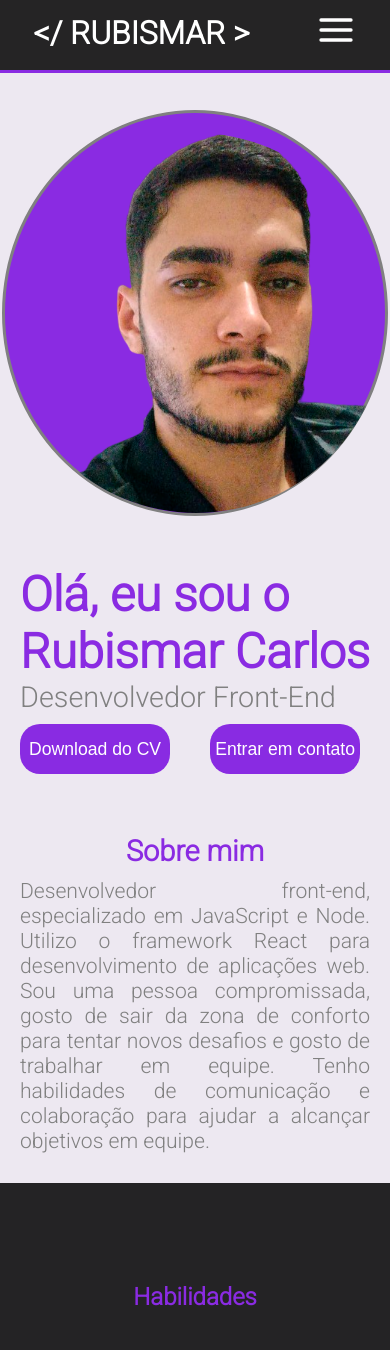
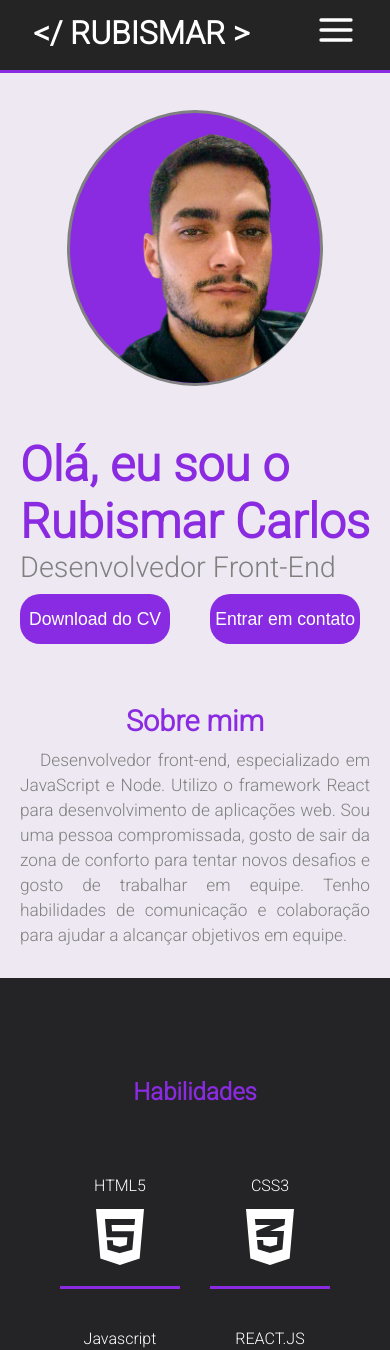
Before and after one commit to Rubismar-Carlos/Portfolio, a React (Create React App) app: page / in a window 390 px wide. Shown: the top 1350 px of the page. Built offline with nearby package versions, Linux system fonts and the light colour scheme.

Commit message:
Update css home
ajustando detalhes mobile

```diff
--- a/src/Pages/Home/Home.css
+++ b/src/Pages/Home/Home.css
@@ -8,8 +8,6 @@
 .img-about {
     display: flex;
     justify-content: right;
-    height: 380px;
-    width: 380px;
     border-radius: 50%;
     cursor: pointer;
     background-color: blueviolet;
@@ -72,12 +70,15 @@
 
 .about-txt-p {
     margin: 10px auto;
-    font-size: 1.1em;
-    text-align: justify;
     color: gray;
 }
 
 @media (max-width: 938px) {
+    .img-about {
+        width: 250px;
+        height: 250px;
+    }
+
     .about {
         padding-top: 10px;
     }
@@ -86,6 +87,14 @@
         gap: 50px;
         margin-top: 100px;
         margin-bottom: 30px;
+    }
+
+    .about-txt-p {
+        width: 100%;
+        text-align: justify;
+        font-size: 0.9em;
+        text-indent: 20px;
+        line-height: 25px;
     }
 
     /* box sobre mim */
@@ -109,8 +118,14 @@
 }
 
 @media (min-width: 940px) {
+    .img-about {
+        height: 380px;
+        width: 380px;
+    }
+
     .about-txt {
         padding-top: 70px;
+        font-size: 1.1em;
     }
 
     .about {
```
